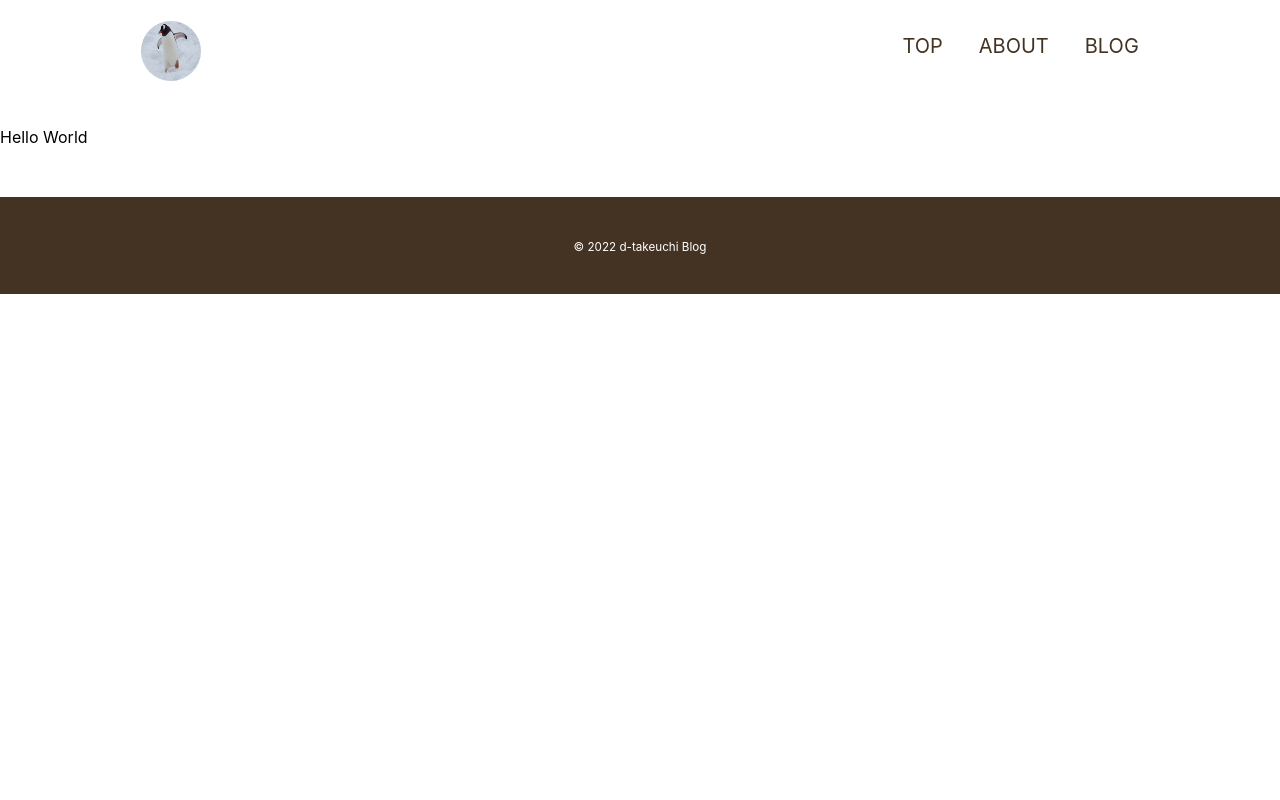
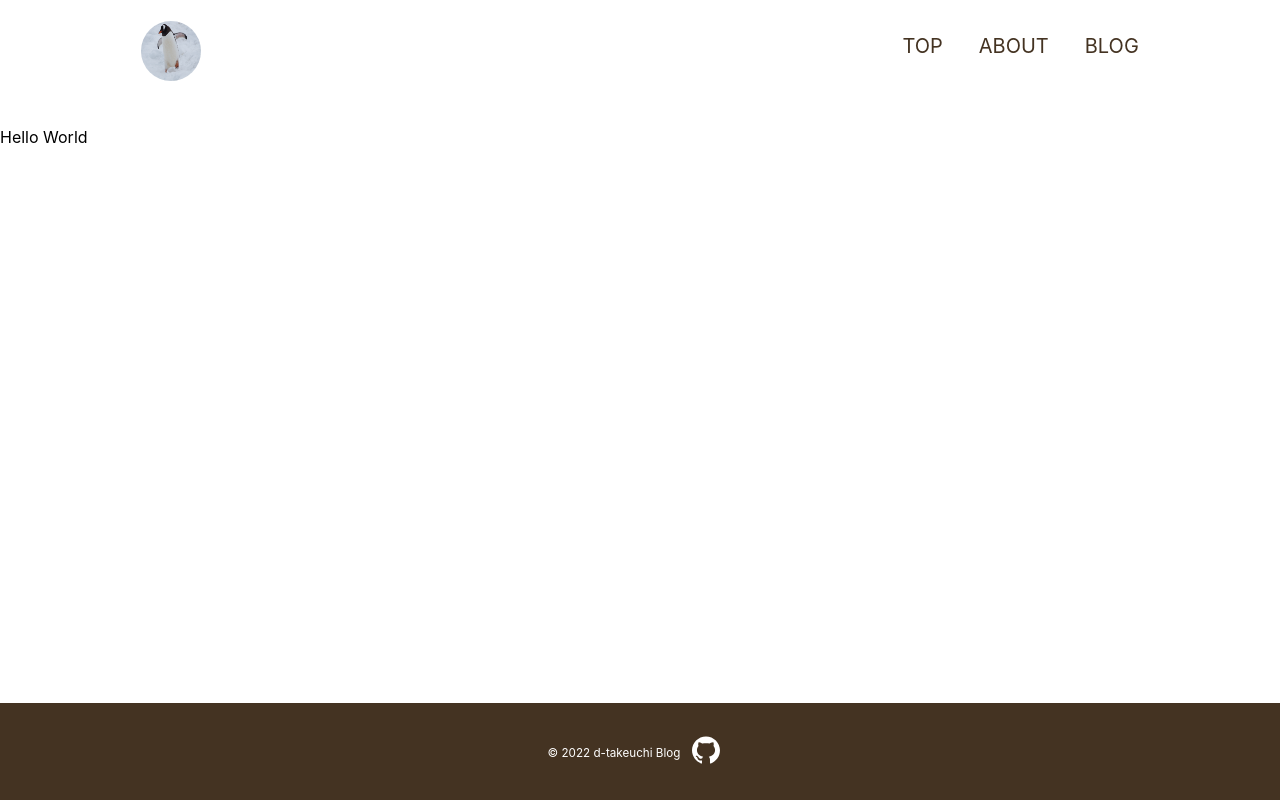
Before and after one commit to d-takeuchi/jamstack-blog, a Next.js app: page / in a window 1280 px wide. Built offline with nearby package versions, Linux system fonts and the light colour scheme.

Commit message:
mod: footerの位置固定

```diff
--- a/components/atoms/Footer.tsx
+++ b/components/atoms/Footer.tsx
@@ -1,4 +1,5 @@
 import { css } from '@emotion/react'
+import { AiFillGithub } from 'react-icons/ai'
 
 const wrapper = css`
   max-width: 1100px;
@@ -7,6 +8,10 @@ const wrapper = css`
 `
 
 const footer = css`
+  position: absolute;
+  bottom: 0;
+  left: 0;
+  width: 100%;
   background: #432;
   text-align: center;
   padding: 26px 0;
@@ -17,13 +22,30 @@ const footer = css`
   }
 `
 
+const flexBox = css`
+  display: flex;
+  align-items: center;
+  justify-content: center;
+`
+
+const iconStyle = css`
+  color: white;
+  font-size: 2rem;
+  margin: 0 10px;
+`
+
 export const Footer: React.FC = () => {
   return (
     <footer css={footer}>
-      <div css={wrapper}>
+      <div css={[wrapper, flexBox]}>
         <p>
           <small>&copy; 2022 d-takeuchi Blog</small>
         </p>
+        <div>
+          <a href='https://github.com/d-takeuchi' target={'_blank'}>
+            <AiFillGithub css={iconStyle} />
+          </a>
+        </div>
       </div>
     </footer>
   )
```
